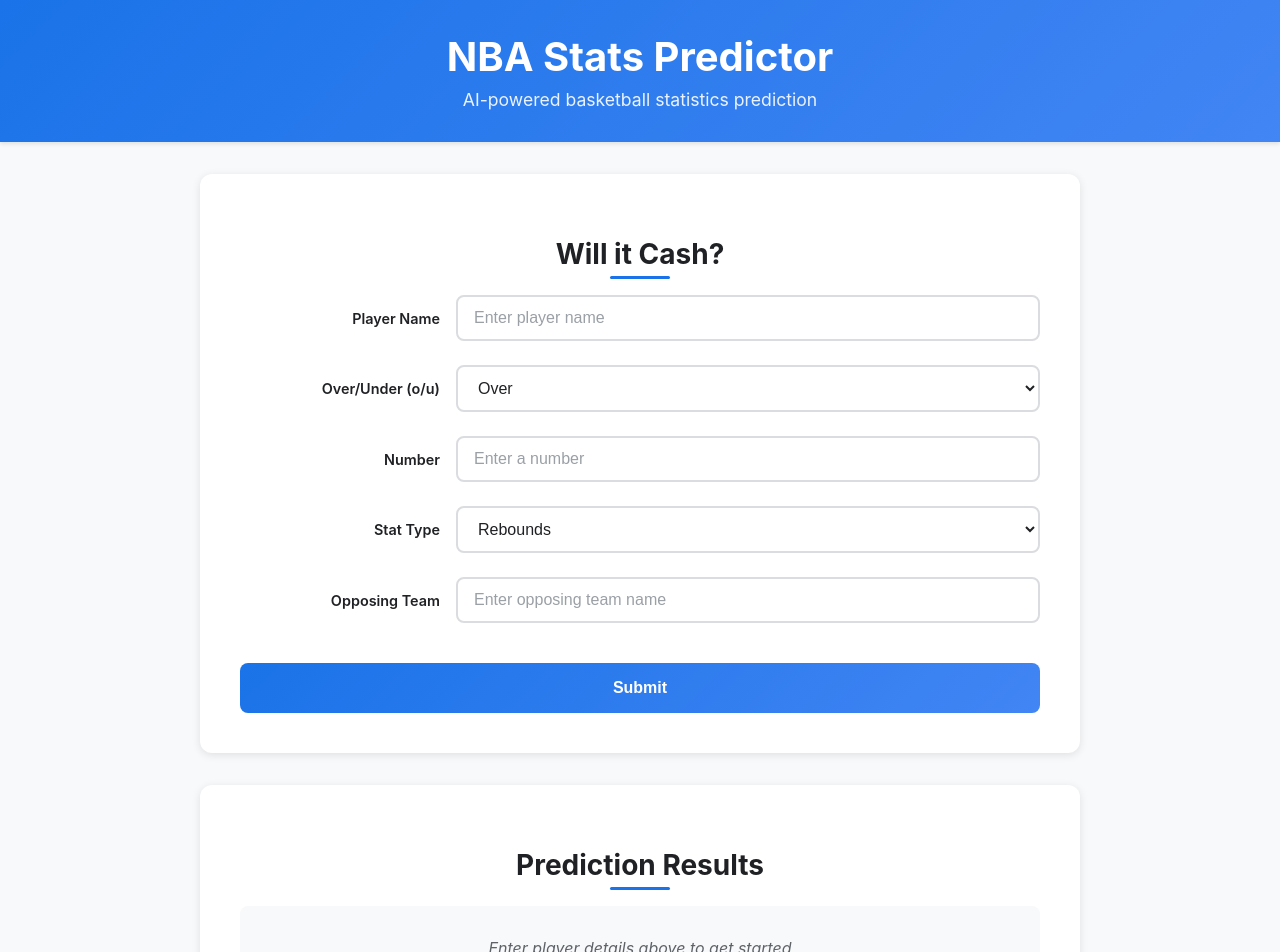
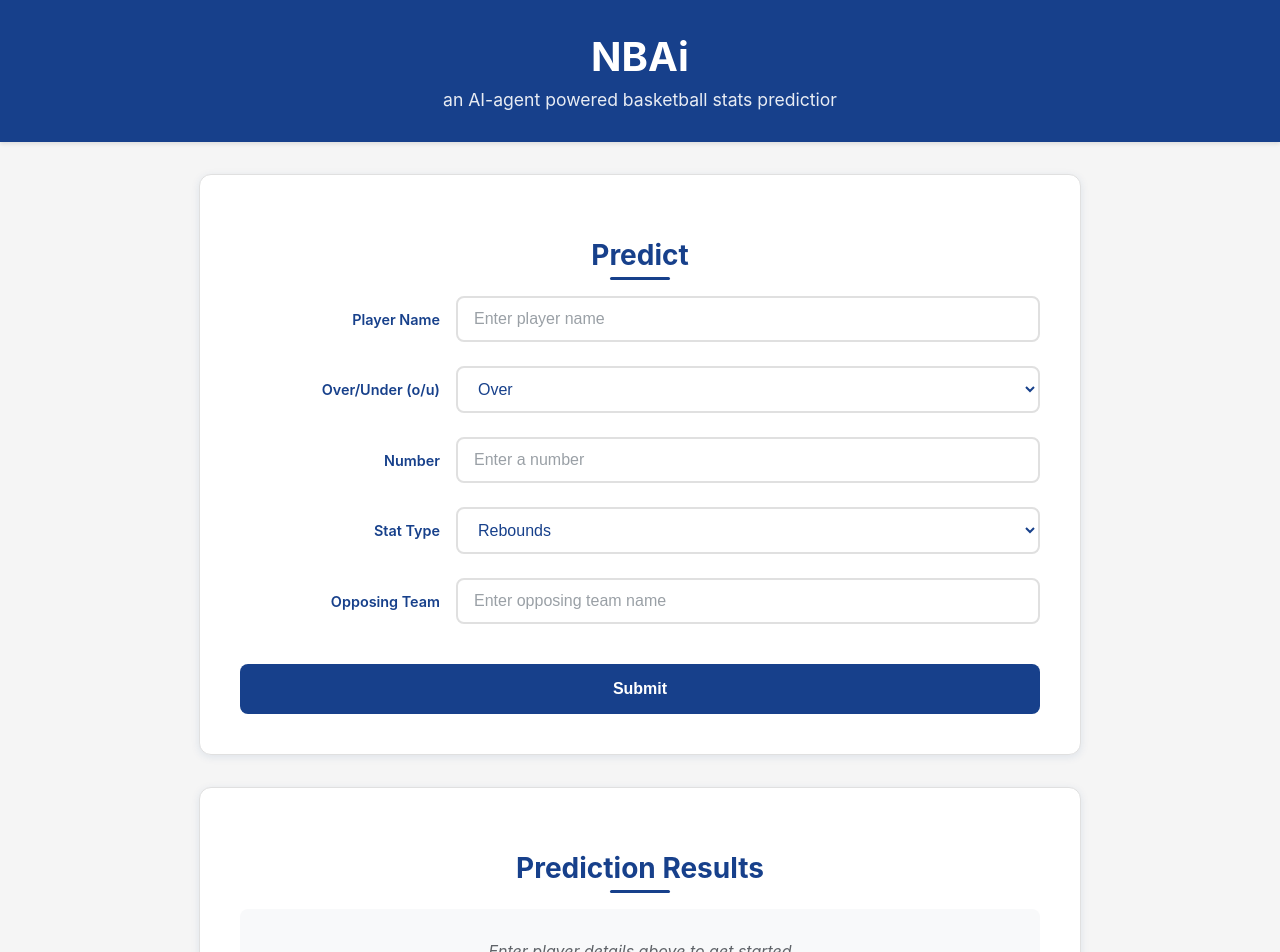
Before and after one commit to allenh99/nbai, a React (Create React App) app in the folder bball-stats-frontend/: page / in a window 1280 px wide. Shown: the top 952 px of the page. Built offline with nearby package versions, Linux system fonts and the light colour scheme.

Commit message:
ui fixes for form

```diff
--- a/bball-stats-frontend/public/index.html
+++ b/bball-stats-frontend/public/index.html
@@ -24,7 +24,7 @@
       work correctly both with client-side routing and a non-root public URL.
       Learn how to configure a non-root public URL by running `npm run build`.
     -->
-    <title>React App</title>
+    <title>NBAi</title>
   </head>
   <body>
     <noscript>You need to enable JavaScript to run this app.</noscript>
--- a/bball-stats-frontend/src/App.css
+++ b/bball-stats-frontend/src/App.css
@@ -1,12 +1,12 @@
 :root {
-    --primary-color: #1a73e8;
-    --secondary-color: #4285f4;
-    --background-color: #f8f9fa;
-    --text-color: #202124;
-    --border-color: #dadce0;
-    --success-color: #34a853;
-    --error-color: #ea4335;
-    --warning-color: #fbbc05;
+    --primary-color: #17408B;  /* NBA Blue */
+    --secondary-color: #C9082A;  /* NBA Red */
+    --background-color: #f5f5f5;  /* Light gray/white */
+    --text-color: #17408B;  /* NBA Blue for text */
+    --border-color: #e0e0e0;  /* Light gray for borders */
+    --success-color: #2e7d32;  /* Green for success states */
+    --error-color: #C9082A;  /* NBA Red for errors */
+    --warning-color: #f57c00;  /* Orange for warnings */
 }
 
 .app-container {
@@ -18,7 +18,7 @@
 }
 
 .app-header {
-    background: linear-gradient(135deg, var(--primary-color), var(--secondary-color));
+    background-color: var(--primary-color);  /* Solid NBA Blue */
     color: white;
     padding: 2rem 1rem;
     text-align: center;
@@ -53,7 +53,7 @@
     padding: 1rem;
     text-align: center;
     border-top: 1px solid var(--border-color);
-    color: #5f6368;
+    color: var(--primary-color);
     font-size: 0.9rem;
 }
 
--- a/bball-stats-frontend/src/App.jsx
+++ b/bball-stats-frontend/src/App.jsx
@@ -56,15 +56,15 @@
     return (
         <div className="app-container">
             <header className="app-header">
-                <h1>NBA Stats Predictor</h1>
-                <p className="subtitle">AI-powered basketball statistics prediction</p>
+                <h1>NBAi</h1>
+                <p className="subtitle">an AI-agent powered basketball stats predictior</p>
             </header>
             <main className="app-main">
                 <FormComponent formData={formData} handleChange={handleChange} handleSubmit={handleSubmit} />
                 <ResultComponent loading={loading} error={error} finalDecision={finalDecision} />
             </main>
             <footer className="app-footer">
-                <p>Powered by advanced analytics and machine learning</p>
+                <p>github.com/allenh99/nbai</p>
             </footer>
         </div>
     );
--- a/bball-stats-frontend/src/components/FormComponent.css
+++ b/bball-stats-frontend/src/components/FormComponent.css
@@ -1,7 +1,7 @@
 /* Container */
 .form-container {
     background-color: white;
-    box-shadow: 0 2px 8px rgba(0, 0, 0, 0.1);
+    box-shadow: 0 2px 8px rgba(23, 64, 139, 0.1);
     border-radius: 12px;
     padding: 2.5rem;
     max-width: 800px;
@@ -9,6 +9,7 @@
     margin: 0 auto;
     font-family: 'Inter', -apple-system, BlinkMacSystemFont, sans-serif;
     transition: transform 0.2s ease-in-out;
+    border: 1px solid var(--border-color);
 }
 
 .form-container:hover {
@@ -34,7 +35,7 @@
     transform: translateX(-50%);
     width: 60px;
     height: 3px;
-    background: var(--primary-color);
+    background-color: var(--primary-color);
     border-radius: 2px;
 }
 
@@ -78,7 +79,7 @@
 .form-group select:focus {
     border-color: var(--primary-color);
     outline: none;
-    box-shadow: 0 0 0 3px rgba(26, 115, 232, 0.2);
+    box-shadow: 0 0 0 3px rgba(23, 64, 139, 0.2);
 }
 
 /* Placeholder styling */
@@ -89,7 +90,7 @@
 /* Submit Button */
 .form-button {
     width: 100%;
-    background: linear-gradient(135deg, var(--primary-color), var(--secondary-color));
+    background-color: var(--primary-color);
     color: white;
     font-size: 1rem;
     font-weight: 600;
@@ -103,7 +104,8 @@
 
 .form-button:hover {
     transform: translateY(-1px);
-    box-shadow: 0 4px 12px rgba(26, 115, 232, 0.3);
+    background-color: var(--secondary-color);
+    box-shadow: 0 4px 12px rgba(201, 8, 42, 0.3);
 }
 
 .form-button:active {
@@ -113,13 +115,14 @@
 /* Result Container */
 .result-container {
     background-color: white;
-    box-shadow: 0 2px 8px rgba(0, 0, 0, 0.1);
+    box-shadow: 0 2px 8px rgba(23, 64, 139, 0.1);
     border-radius: 12px;
     padding: 2.5rem;
     max-width: 800px;
     width: 100%;
     margin: 0 auto;
     font-family: 'Inter', -apple-system, BlinkMacSystemFont, sans-serif;
+    border: 1px solid var(--border-color);
 }
 
 /* Loading Message */
@@ -129,8 +132,9 @@
     font-size: 1.1rem;
     text-align: center;
     padding: 1rem;
-    background-color: rgba(26, 115, 232, 0.1);
+    background-color: rgba(23, 64, 139, 0.1);
     border-radius: 8px;
+    border: 1px solid rgba(23, 64, 139, 0.2);
 }
 
 /* Error Message */
@@ -140,8 +144,9 @@
     font-size: 1.1rem;
     text-align: center;
     padding: 1rem;
-    background-color: rgba(234, 67, 53, 0.1);
+    background-color: rgba(201, 8, 42, 0.1);
     border-radius: 8px;
+    border: 1px solid rgba(201, 8, 42, 0.2);
 }
 
 /* Final Decision */
@@ -200,7 +205,7 @@
     width: 40px;
     height: 40px;
     margin: 0 auto 1rem;
-    border: 3px solid rgba(26, 115, 232, 0.3);
+    border: 3px solid rgba(23, 64, 139, 0.3);
     border-radius: 50%;
     border-top-color: var(--primary-color);
     animation: spin 1s linear infinite;
@@ -212,10 +217,11 @@
 
 /* Signal Section */
 .signal-section {
-    background-color: rgba(26, 115, 232, 0.1);
+    background-color: rgba(23, 64, 139, 0.1);
     padding: 1.5rem;
     border-radius: 8px;
     margin-bottom: 1.5rem;
+    border: 1px solid rgba(23, 64, 139, 0.2);
 }
 
 .signal-section h3 {
@@ -233,9 +239,10 @@
 
 /* Reasoning Section */
 .reasoning-section {
-    background-color: #f8f9fa;
+    background-color: white;
     padding: 1.5rem;
     border-radius: 8px;
+    border: 1px solid var(--border-color);
 }
 
 .reasoning-section h3 {
@@ -268,6 +275,6 @@
     transform: translateX(-50%);
     width: 60px;
     height: 3px;
-    background: var(--primary-color);
+    background-color: var(--primary-color);
     border-radius: 2px;
 }
--- a/bball-stats-frontend/src/components/form.jsx
+++ b/bball-stats-frontend/src/components/form.jsx
@@ -3,7 +3,7 @@
 function FormComponent({ formData, handleChange, handleSubmit }) {
     return (
         <form onSubmit={handleSubmit} className="form-container">
-            <h2>Will it Cash?</h2>
+            <h2>Predict</h2>
 
             {/* Player Name */}
             <div className="form-group">
```
Also changed, not shown: 1 other file (tests, documents, lock files or other folders).
